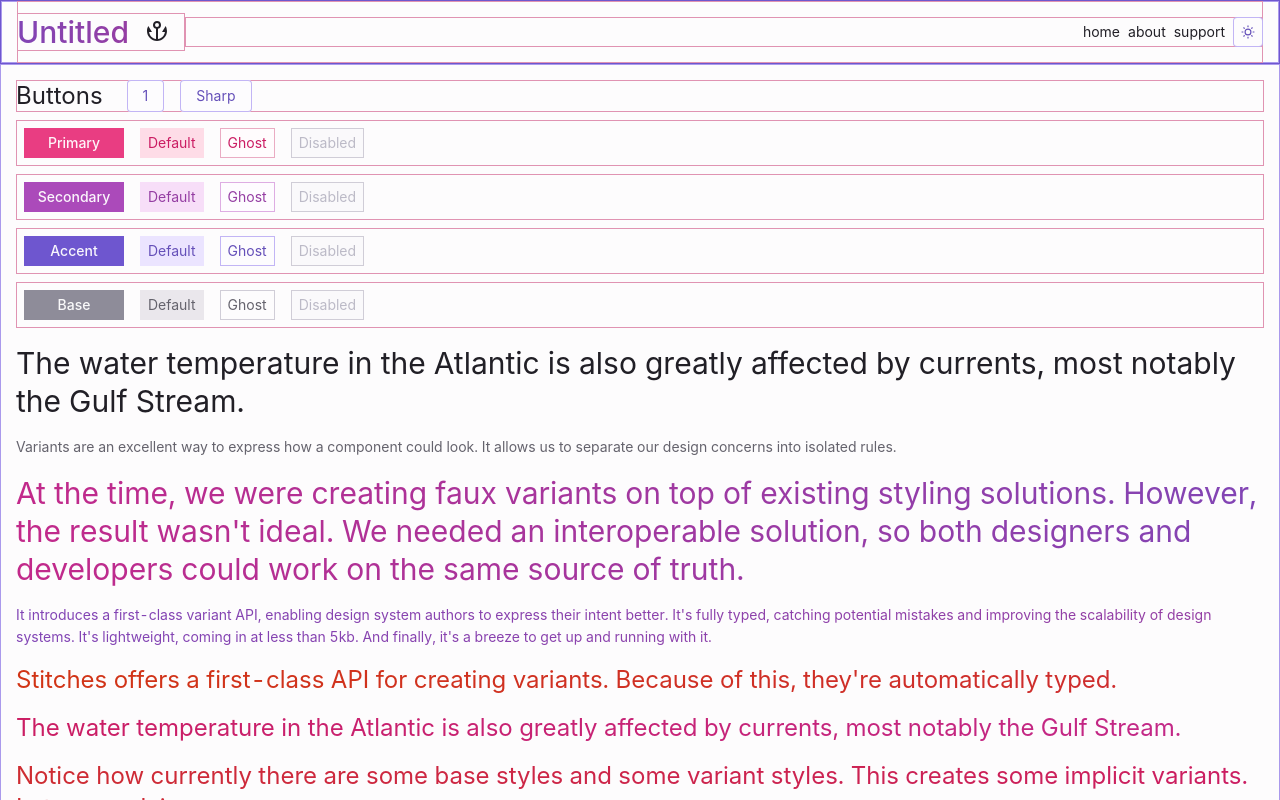
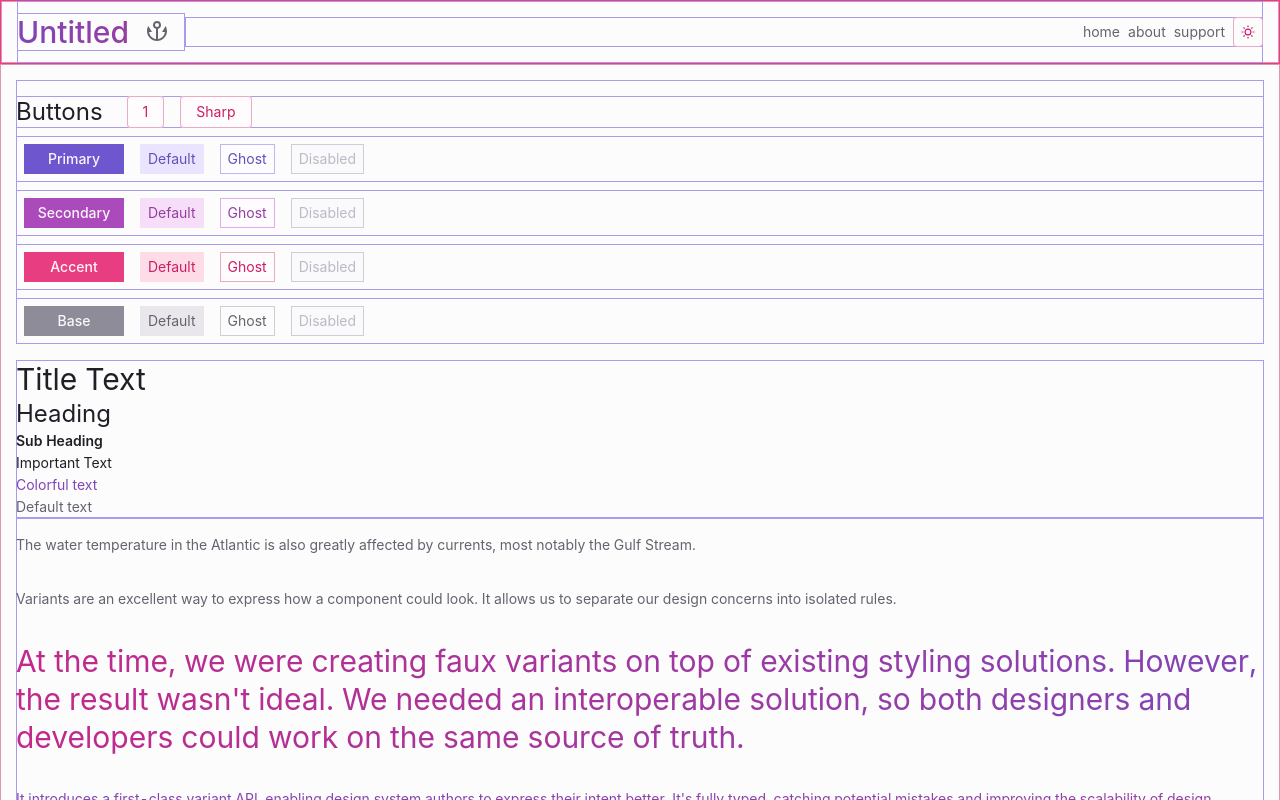
Before and after one commit to nrsimonelli/green-knight, a React (Create React App) app: page / in a window 1280 px wide. Shown: the top 800 px of the page. Built offline with nearby package versions, Linux system fonts and the light colour scheme.

Commit message:
refactor of text component

```diff
--- a/src/App.js
+++ b/src/App.js
@@ -2,9 +2,15 @@ import React, { useState } from 'react';
 
 import { Button } from './components/Button';
 import { Flex } from './components/Flex';
-import { Text } from './components/Text';
+import {
+  Text,
+  TextGradient,
+  TextHead,
+  TextSub,
+  TextTitle,
+} from './components/Text';
 import { Container } from './components/Container';
-import { globalCss } from './stitches.config';
+import { globalCss, styled } from './stitches.config';
 
 import { Nav } from './components/Nav/Nav';
 
@@ -47,16 +53,11 @@ const App = () => {
 
   const buttonLabelWidth = 75 + 25 * buttonSize;
 
+  const ButtonDemo = () => {
     return (
-    <>
-      <Nav />
-
-      <Flex>
-        <Container responsive screen>
+      <Flex direction='column' css={{ my: '$3' }}>
         <Flex css={{ mt: '$3' }}>
-            <Text size='2' css={{ mr: '$4' }}>
-              Buttons
-            </Text>
+          <TextHead css={{ mr: '$4' }}>Buttons</TextHead>
           <Button
             type='ghost'
             color='accent'
@@ -117,11 +118,31 @@ const App = () => {
             </Button>
           </Flex>
         ))}
+      </Flex>
+    );
+  };
+
+  return (
+    <>
+      <Nav />
+      <Flex>
+        <Container responsive screen>
+          <ButtonDemo />
+          <Flex direction='column'>
+            <TextTitle case='initial'>Title Text</TextTitle>
+            <TextHead>Heading</TextHead>
+            <TextSub>Sub Heading</TextSub>
+            <Text color='contrast'>Important Text</Text>
+            <TextGradient>Colorful text</TextGradient>
+            <Text>Default text</Text>
+          </Flex>
+          <Flex wrap='wrap'>
             <Text
               css={{
                 my: '$3',
+                width: '$full',
               }}
-            size='3'
+              size='1'
             >
               The water temperature in the Atlantic is also greatly
               affected by currents, most notably the Gulf Stream.
@@ -152,8 +173,8 @@ const App = () => {
               At the time, we were creating faux variants on top of
               existing styling solutions. However, the result wasn't
               ideal. We needed an interoperable solution, so both
-            designers and developers could work on the same source of
-            truth.{' '}
+              designers and developers could work on the same source
+              of truth.{' '}
             </Text>
             <Text
               css={{
@@ -164,11 +185,11 @@ const App = () => {
               gradient='true'
             >
               It introduces a first-class variant API, enabling design
-            system authors to express their intent better. It's fully
-            typed, catching potential mistakes and improving the
-            scalability of design systems. It's lightweight, coming in
-            at less than 5kb. And finally, it's a breeze to get up and
-            running with it.{' '}
+              system authors to express their intent better. It's
+              fully typed, catching potential mistakes and improving
+              the scalability of design systems. It's lightweight,
+              coming in at less than 5kb. And finally, it's a breeze
+              to get up and running with it.{' '}
             </Text>
             <Text
               css={{
@@ -235,8 +256,8 @@ const App = () => {
               color='white'
               gradient='true'
             >
-            But you can define default variants, essentially mimicking
-            the base styles behaviour—without compromises.{' '}
+              But you can define default variants, essentially
+              mimicking the base styles behaviour—without compromises.{' '}
             </Text>
             <Text
               css={{
@@ -249,6 +270,7 @@ const App = () => {
               The water temperature in the Atlantic is also greatly
               affected by currents, most notably the Gulf Stream.
             </Text>
+          </Flex>
         </Container>
       </Flex>
 
--- a/src/components/Text.tsx
+++ b/src/components/Text.tsx
@@ -165,7 +165,41 @@ export const Text = styled('div', {
   defaultVariants: {
     size: '1',
     weight: '1',
-    color: 'contrast',
+    color: 'lowContrast',
     case: 'initial',
   },
 });
+
+export const TextTitle = styled(Text, {
+  defaultVariants: {
+    size: '3',
+    weight: '1',
+    color: 'contrast',
+    case: 'upper',
+  },
+});
+export const TextHead = styled(Text, {
+  defaultVariants: {
+    size: '2',
+    weight: '1',
+    color: 'contrast',
+    case: 'capitalize',
+  },
+});
+export const TextSub = styled(Text, {
+  defaultVariants: {
+    size: '1',
+    weight: '3',
+    color: 'contrast',
+    case: 'capitalize',
+  },
+});
+
+export const TextGradient = styled(Text, {
+  defaultVariants: {
+    gradient: true,
+    color: 'purple',
+    size: '1',
+    weight: '1',
+  },
+});
--- a/src/stitches.config.ts
+++ b/src/stitches.config.ts
@@ -49,18 +49,18 @@ export const { styled, config, theme, createTheme, globalCss } =
         base11: '$mauve11',
         base12: '$mauve12',
 
-        primary1: '$crimson1',
-        primary2: '$crimson2',
-        primary3: '$crimson3',
-        primary4: '$crimson4',
-        primary5: '$crimson5',
-        primary6: '$crimson6',
-        primary7: '$crimson7',
-        primary8: '$crimson8',
-        primary9: '$crimson9',
-        primary10: '$crimson10',
-        primary11: '$crimson11',
-        primary12: '$crimson12',
+        accent1: '$crimson1',
+        accent2: '$crimson2',
+        accent3: '$crimson3',
+        accent4: '$crimson4',
+        accent5: '$crimson5',
+        accent6: '$crimson6',
+        accent7: '$crimson7',
+        accent8: '$crimson8',
+        accent9: '$crimson9',
+        accent10: '$crimson10',
+        accent11: '$crimson11',
+        accent12: '$crimson12',
 
         secondary1: '$plum1',
         secondary2: '$plum2',
@@ -75,18 +75,18 @@ export const { styled, config, theme, createTheme, globalCss } =
         secondary11: '$plum11',
         secondary12: '$plum12',
 
-        accent1: '$violet1',
-        accent2: '$violet2',
-        accent3: '$violet3',
-        accent4: '$violet4',
-        accent5: '$violet5',
-        accent6: '$violet6',
-        accent7: '$violet7',
-        accent8: '$violet8',
-        accent9: '$violet9',
-        accent10: '$violet10',
-        accent11: '$violet11',
-        accent12: '$violet12',
+        primary1: '$violet1',
+        primary2: '$violet2',
+        primary3: '$violet3',
+        primary4: '$violet4',
+        primary5: '$violet5',
+        primary6: '$violet6',
+        primary7: '$violet7',
+        primary8: '$violet8',
+        primary9: '$violet9',
+        primary10: '$violet10',
+        primary11: '$violet11',
+        primary12: '$violet12',
 
         appBg1: '$base1',
         appBg2: '$base2',
@@ -286,18 +286,18 @@ export const altTheme = createTheme('alt-theme', {
     base11: '$mauve11',
     base12: '$mauve12',
 
-    primary1: '$crimson1',
-    primary2: '$crimson2',
-    primary3: '$crimson3',
-    primary4: '$crimson4',
-    primary5: '$crimson5',
-    primary6: '$crimson6',
-    primary7: '$crimson7',
-    primary8: '$crimson8',
-    primary9: '$crimson9',
-    primary10: '$crimson10',
-    primary11: '$crimson11',
-    primary12: '$crimson12',
+    accent1: '$crimson1',
+    accent2: '$crimson2',
+    accent3: '$crimson3',
+    accent4: '$crimson4',
+    accent5: '$crimson5',
+    accent6: '$crimson6',
+    accent7: '$crimson7',
+    accent8: '$crimson8',
+    accent9: '$crimson9',
+    accent10: '$crimson10',
+    accent11: '$crimson11',
+    accent12: '$crimson12',
 
     secondary1: '$plum1',
     secondary2: '$plum2',
@@ -312,18 +312,18 @@ export const altTheme = createTheme('alt-theme', {
     secondary11: '$plum11',
     secondary12: '$plum12',
 
-    accent1: '$violet1',
-    accent2: '$violet2',
-    accent3: '$violet3',
-    accent4: '$violet4',
-    accent5: '$violet5',
-    accent6: '$violet6',
-    accent7: '$violet7',
-    accent8: '$violet8',
-    accent9: '$violet9',
-    accent10: '$violet10',
-    accent11: '$violet11',
-    accent12: '$violet12',
+    primary1: '$violet1',
+    primary2: '$violet2',
+    primary3: '$violet3',
+    primary4: '$violet4',
+    primary5: '$violet5',
+    primary6: '$violet6',
+    primary7: '$violet7',
+    primary8: '$violet8',
+    primary9: '$violet9',
+    primary10: '$violet10',
+    primary11: '$violet11',
+    primary12: '$violet12',
 
     appBg1: '$base1',
     appBg2: '$base2',
```
Lines whose indentation alone changed are shown as unchanged.
